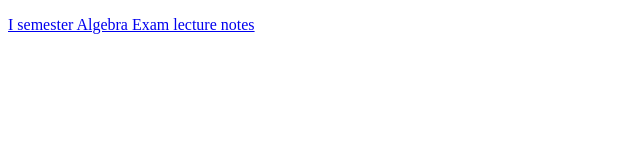
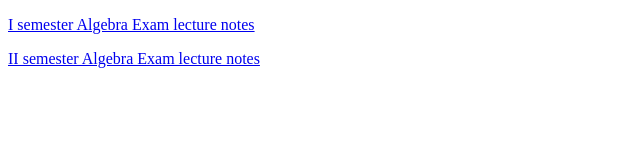
Before and after one commit to AlexeyMashkovichUniWork/pdfhosting, a plain HTML site: page public/index.html in a window 1280 px wide. Shown: the whole page, without its empty margins (0-640 px from the left). Drawn offline with Linux system fonts and the light colour scheme.

Commit message:
feat: add II semester exam papers (v1.0)

```diff
--- a/public/index.html
+++ b/public/index.html
@@ -5,6 +5,7 @@
 	</head>
 	<body>
 		<p><a href="https://alexeymashkovichuniwork.github.io/pdfhosting/%D0%90%D0%BB%D0%B3%D0%B5%D0%B1%D1%80%D0%B0%D0%AD%D0%BA%D0%B7%D0%A0%D1%83%D0%BA%D0%BF%D0%91%D0%B8%D0%BB%D0%B5%D1%82%D1%8B1-25%20(3).pdf">I semester Algebra Exam lecture notes</a></p>
+		<p><a href="https://alexeymashkovichuniwork.github.io/pdfhosting/IIAlgebraExam.pdf">II semester Algebra Exam lecture notes</a></p>
 	</body>
 
 </html>
```
Also changed, not shown: 1 other file.
